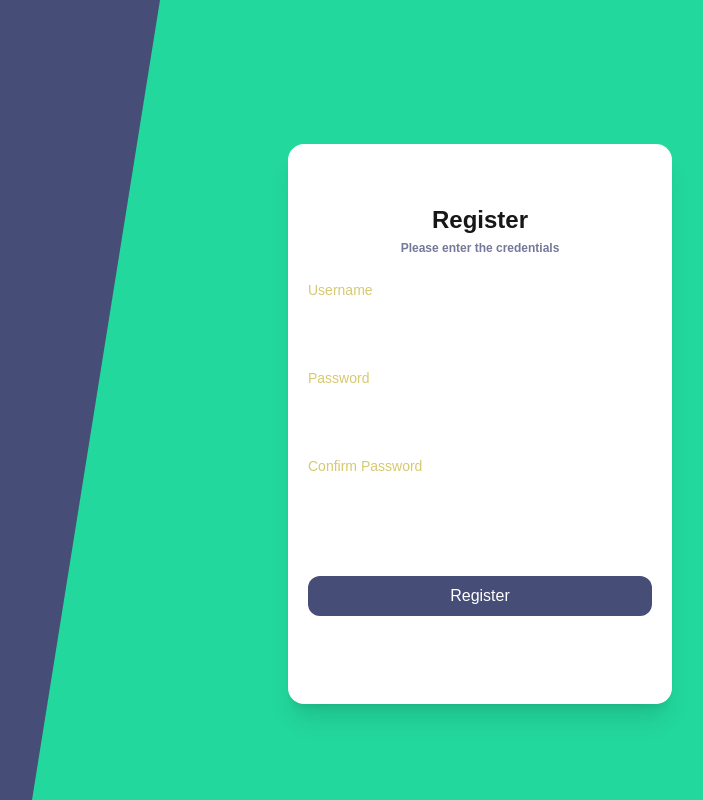
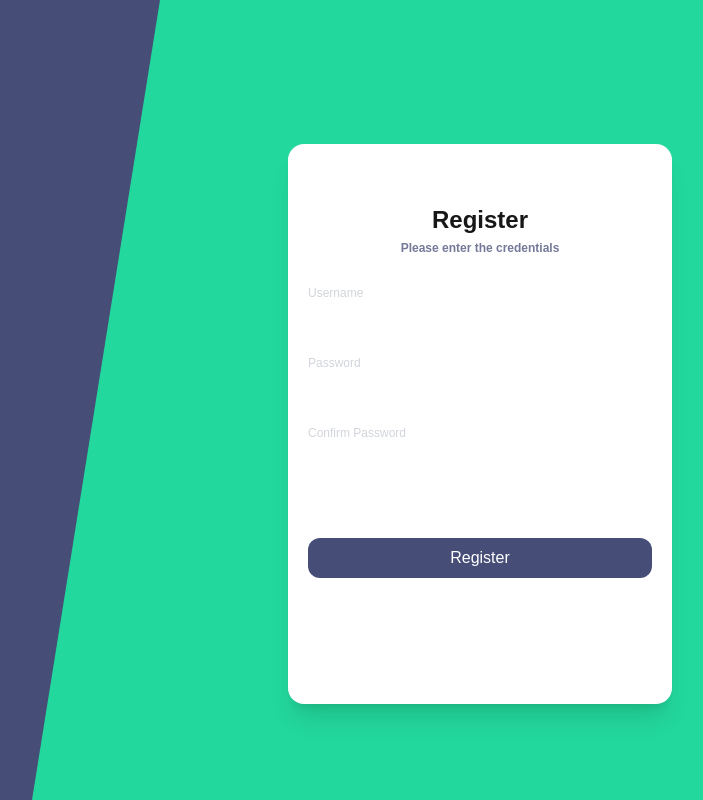
Before and after one commit to FenitraA/cooking-app, a Next.js app in the folder cooking-app-frontend/: page /en/register in a window 1280 px wide. Shown: the whole page, without its empty margins (352-1055 px from the left). Built offline with nearby package versions, Linux system fonts and the light colour scheme.

Commit message:
Frontend fix(deletion of FormInput)

```diff
--- a/cooking-app-frontend/app/[locale]/(auth)/login/page.tsx
+++ b/cooking-app-frontend/app/[locale]/(auth)/login/page.tsx
@@ -1,7 +1,6 @@
 "use client";
 
 import { useState } from "react";
-import FormInput from "@/components/forms/FormInput";
 import { useRouter } from "next/navigation";
 import { safeReadError } from "@/lib/utils";
 import { useTranslations } from "next-intl";
--- a/cooking-app-frontend/app/[locale]/(auth)/register/page.tsx
+++ b/cooking-app-frontend/app/[locale]/(auth)/register/page.tsx
@@ -1,8 +1,7 @@
 "use client";
 
+import Field from "@/components/forms/Field";
 import { useState } from "react";
-import FormInput from "@/components/forms/FormInput";
-// import { useRouter } from "next/navigation";
 
 interface RegisterForm {
   username: string;
@@ -59,7 +58,9 @@ export default function RegisterPage() {
   };
 
   const fakeRegisterApi = async (data: RegisterForm) => {
-    return new Promise<RegisterForm>((resolve) => setTimeout(() => resolve(data), 1000));
+    return new Promise<RegisterForm>((resolve) =>
+      setTimeout(() => resolve(data), 1000),
+    );
   };
 
   return (
@@ -73,27 +74,27 @@ export default function RegisterPage() {
               Please enter the credentials
             </h2>
             <form onSubmit={handleSubmit}>
-              <FormInput
+              <Field
                 id="username"
                 label="Username"
                 value={form.username}
-                onChange={handleChange}
+                onChange={(v) => setForm((p) => ({ ...p, username: v }))}
                 error={errors.username}
               />
-              <FormInput
+              <Field
                 id="password"
                 label="Password"
                 type="password"
                 value={form.password}
-                onChange={handleChange}
+                onChange={(v) => setForm((p) => ({ ...p, password: v }))}
                 error={errors.password}
               />
-              <FormInput
+              <Field
                 id="confirmPassword"
                 label="Confirm Password"
                 type="password"
                 value={form.confirmPassword}
-                onChange={handleChange}
+                onChange={(v) => setForm((p) => ({ ...p, confirmPassword: v }))}
                 error={errors.confirmPassword}
                 className="mb-12"
               />
@@ -107,7 +108,9 @@ export default function RegisterPage() {
               </button>
 
               {errors.general && (
-                <p className="text-red-500 text-sm text-center mt-4">{errors.general}</p>
+                <p className="text-red-500 text-sm text-center mt-4">
+                  {errors.general}
+                </p>
               )}
             </form>
 
--- a/cooking-app-frontend/components/forms/FormInput.tsx
+++ /dev/null
@@ -1,53 +0,0 @@
-interface FormInputProps {
-  id: string;
-  label: string;
-  type?: string;
-  value: string;
-  onChange: (e: React.ChangeEvent<HTMLInputElement>) => void;
-  error?: string;
-  className?: string;
-  required?: boolean;
-  disabled?: boolean;
-}
-
-export default function FormInput({
-  id,
-  label,
-  type = "text",
-  value,
-  onChange,
-  error,
-  className = "",
-  required,
-  disabled,
-}: FormInputProps) {
-  return (
-    <div className={`mb-4 w-full ${className}`}>
-      <label htmlFor={id} className="block text-custom-sand-dune mb-1.5 text-sm font-medium">
-        {label}
-      </label>
-      <input
-        id={id}
-        type={type}
-        value={value}
-        onChange={onChange}
-        required={required}
-        disabled={disabled}
-        className={`
-          w-full text-white bg-white/5 border rounded-xl px-4 py-2.5
-          transition-all duration-200 outline-none
-          placeholder:text-gray-500 disabled:opacity-50
-          ${error
-            ? "border-red-500 focus:ring-2 focus:ring-red-500/50"
-            : "border-white/20 focus:border-custom-sand-dune focus:ring-2 focus:ring-custom-sand-dune/30 hover:bg-white/10"
-          }
-        `}
-      />
-      {error && (
-        <p className="text-red-400 text-xs mt-1.5 font-medium animate-pulse">
-          {error}
-        </p>
-      )}
-    </div>
-  );
-}
```
